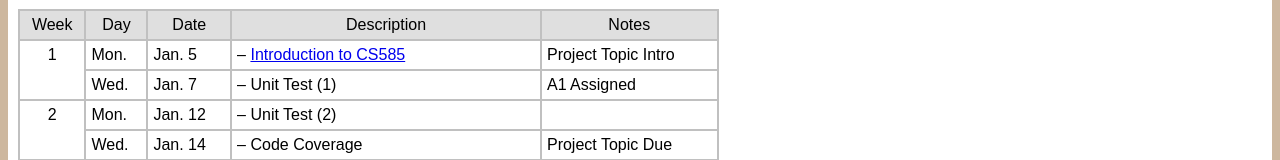
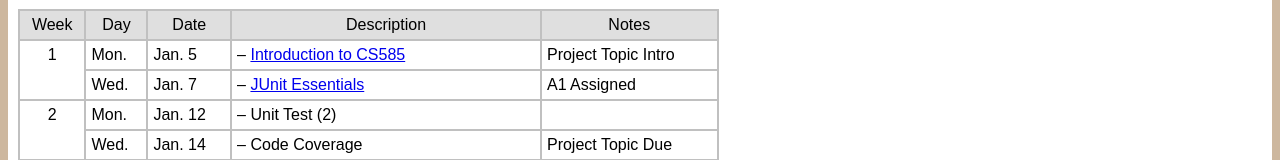
Before and after one commit to csupomona-cs585/csupomona-cs585.github.io, a plain HTML site: page schedule.html in a window 1280 px wide. Shown: the part 193-353 px from the top of the page. Drawn offline with Linux system fonts and the light colour scheme.

Commit message:
Upload s2

```diff
--- a/schedule.html
+++ b/schedule.html
@@ -52,7 +52,7 @@
 			<tr>
 				<td valign="top">Wed.</td>
 				<td valign="top">Jan. 7</td>
-				<td valign="top">&ndash; Unit Test (1)</td>
+				<td valign="top">&ndash; <a href="slides/W1-L2-JUnit-Essentials.pdf">JUnit Essentials</a></td>
 				<td valign="top">A1 Assigned</td>
 			</tr>
 			<tr>
```
Also changed, not shown: 1 other file.
